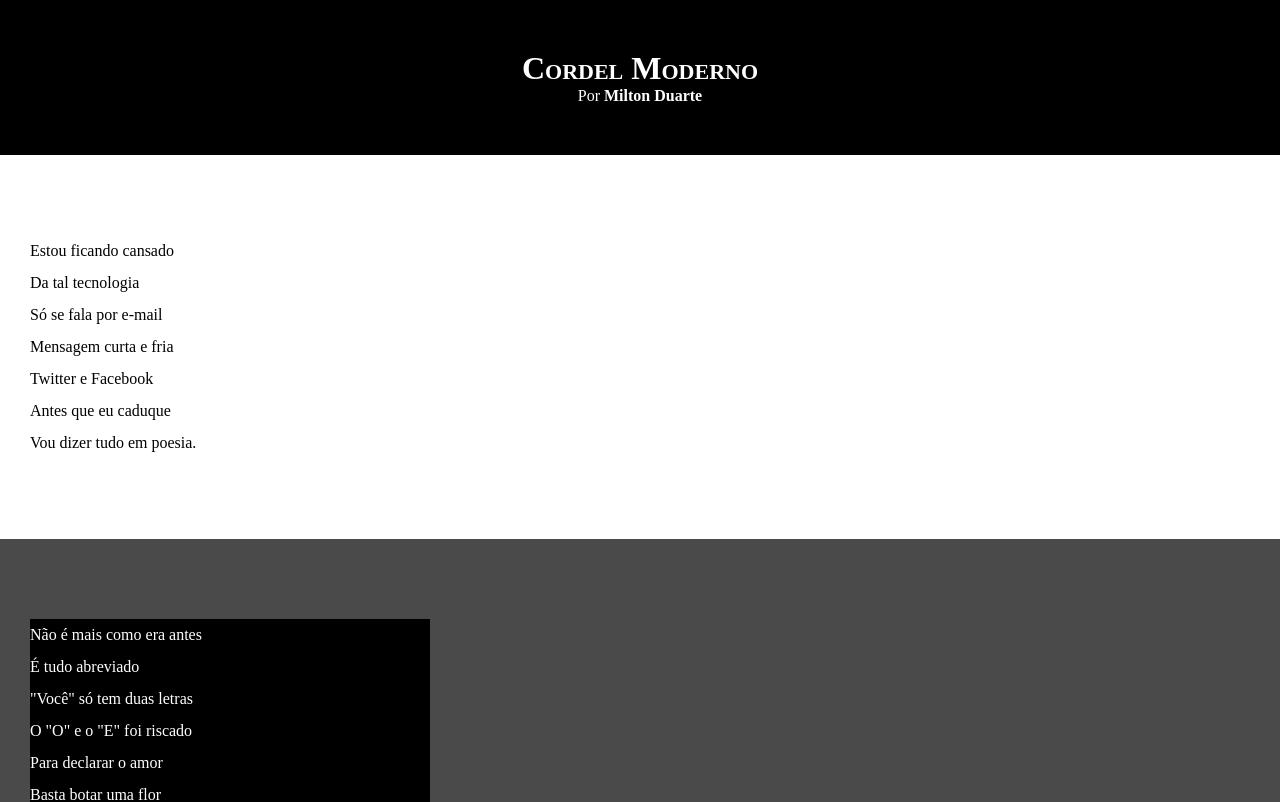
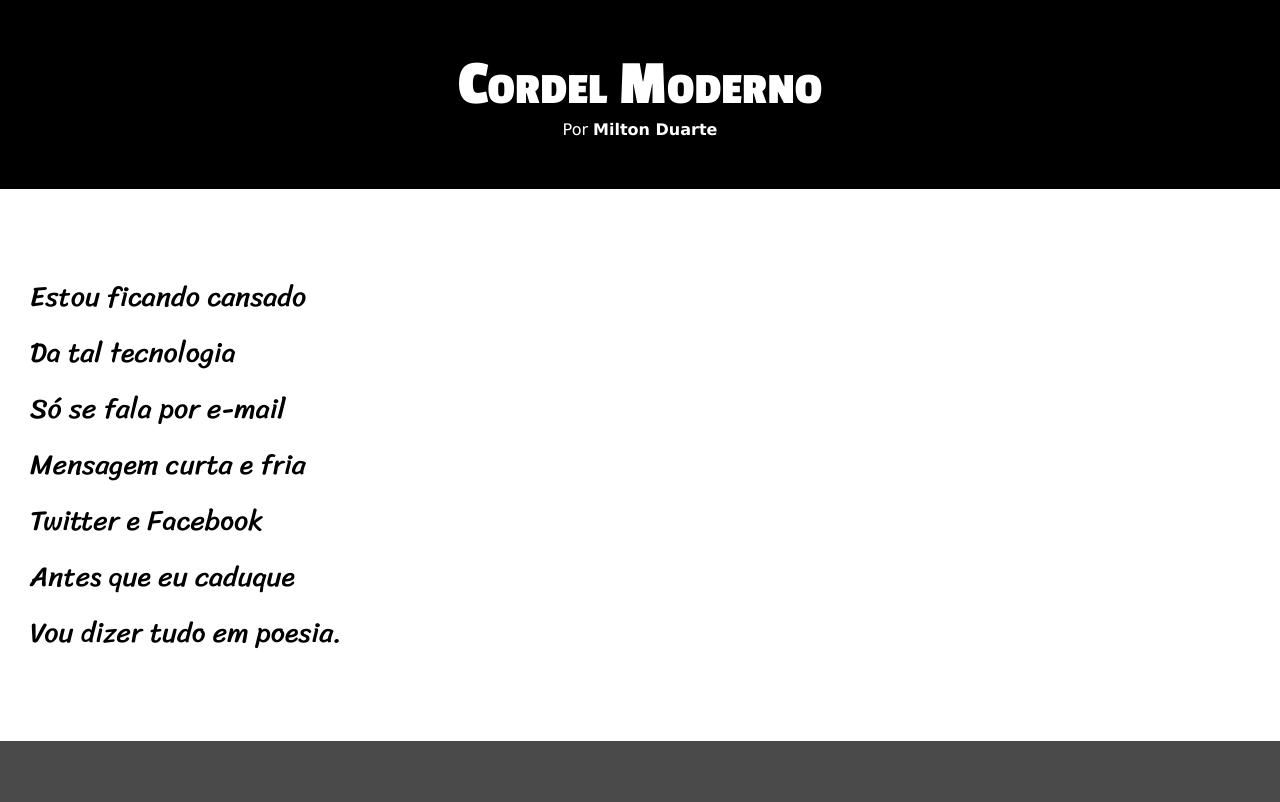
Before and after one commit to Anakinnnnnn/html-css, a plain HTML site: page desafios/d012/index.html in a window 1280 px wide. Shown: the top 802 px of the page. Drawn offline with Linux system fonts and the light colour scheme; a web font is replaced by a local one.

Commit message:
atualizaçao de estilos desafio 22

```diff
--- a/desafios/d012/estilo/style.css
+++ b/desafios/d012/estilo/style.css
@@ -1,13 +1,25 @@
 @charset "UTF-8";
 
+
+@import url('https://fonts.googleapis.com/css2?family=Bebas+Neue&family=Fredericka+the+Great&family=Passion+One:wght@400;700;900&display=swap');
+
+@import url('https://fonts.googleapis.com/css2?family=Passion+One:wght@400;700;900&family=Sriracha&display=swap');
+
+:root {
+    --fonte1: Verdana , Geneva, Tahoma, sans-serif;
+    --fonte2: 'Passion one', cursive;
+    --fonte3: 'Sriracha', cursive;
+}
 * {
     margin: 0px;
     padding: 0px;
+    font-size: 1em;
 }
 
 html, body {
     min-height: 100vh;
     background-color: darkgray;
+    font-family: var(--fonte1);
 }
 
 header {
@@ -19,6 +31,8 @@ header {
 header > h1 {
     padding-top: 50px;
     font-variant: small-caps;
+    font-family: var(--fonte2);
+    font-size: 4em;
 }
 
 header > p {
@@ -40,6 +54,8 @@ section {
     padding-bottom: 10vh;
     line-height: 2em;
     padding-left: 30px;
+    font-family: var(--fonte3);
+    font-size: 3.5vh;
 }
 
 section.normal {
@@ -54,7 +70,8 @@ section.imagem {
 }
 
 section.imagem >p {
-    width: 400px;
+    display: inline-block;
+    padding: 5px;
     background-color: black;
 }
 
```
Also changed, not shown: desafios/d012/index.html (+1 -1 lines).
